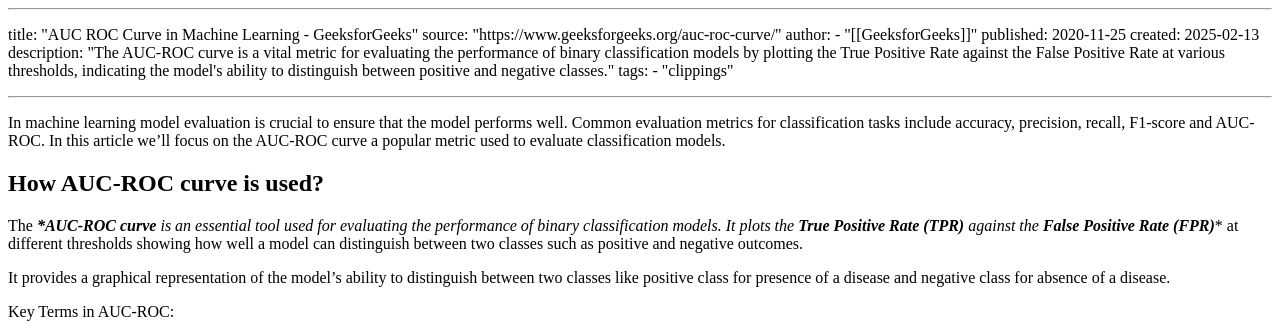
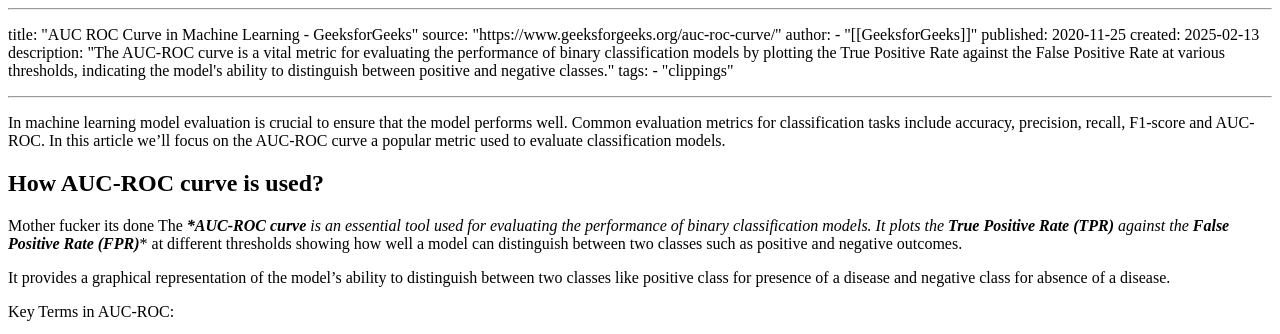
Before and after one commit to Nikhil172913832/markdown_blog, a plain HTML site: page AUC ROC Curve.html in a window 1280 px wide. Shown: the top 334 px of the page. Drawn offline with Linux system fonts and the light colour scheme.

Commit message:
deploy: c80bb1d0c62f0b27c34eac59ce58e2dd49405222

```diff
--- a/AUC ROC Curve.html
+++ b/AUC ROC Curve.html
@@ -14,7 +14,8 @@ tags:
 <hr />
 <p>In machine learning model evaluation is crucial to ensure that the model performs well. Common evaluation metrics for classification tasks include accuracy, precision, recall, F1-score and AUC-ROC. In this article we’ll focus on the AUC-ROC curve a popular metric used to evaluate classification models.</p>
 <h2>How AUC-ROC curve is used?</h2>
-<p>The <strong><em>*AUC-ROC curve</em></strong><em> is an essential tool used for evaluating the performance of binary classification models. It plots the </em><strong><em>True Positive Rate (TPR)</em></strong><em> against the </em><strong><em>False Positive Rate (FPR)</em></strong>* at different thresholds showing how well a model can distinguish between two classes such as positive and negative outcomes.</p>
+<p>Mother fucker its done
+The <strong><em>*AUC-ROC curve</em></strong><em> is an essential tool used for evaluating the performance of binary classification models. It plots the </em><strong><em>True Positive Rate (TPR)</em></strong><em> against the </em><strong><em>False Positive Rate (FPR)</em></strong>* at different thresholds showing how well a model can distinguish between two classes such as positive and negative outcomes.</p>
 <p>It provides a graphical representation of the model’s ability to distinguish between two classes like positive class for presence of a disease and negative class for absence of a disease.</p>
 <p>Key Terms in AUC-ROC:</p>
 <ul>
```
